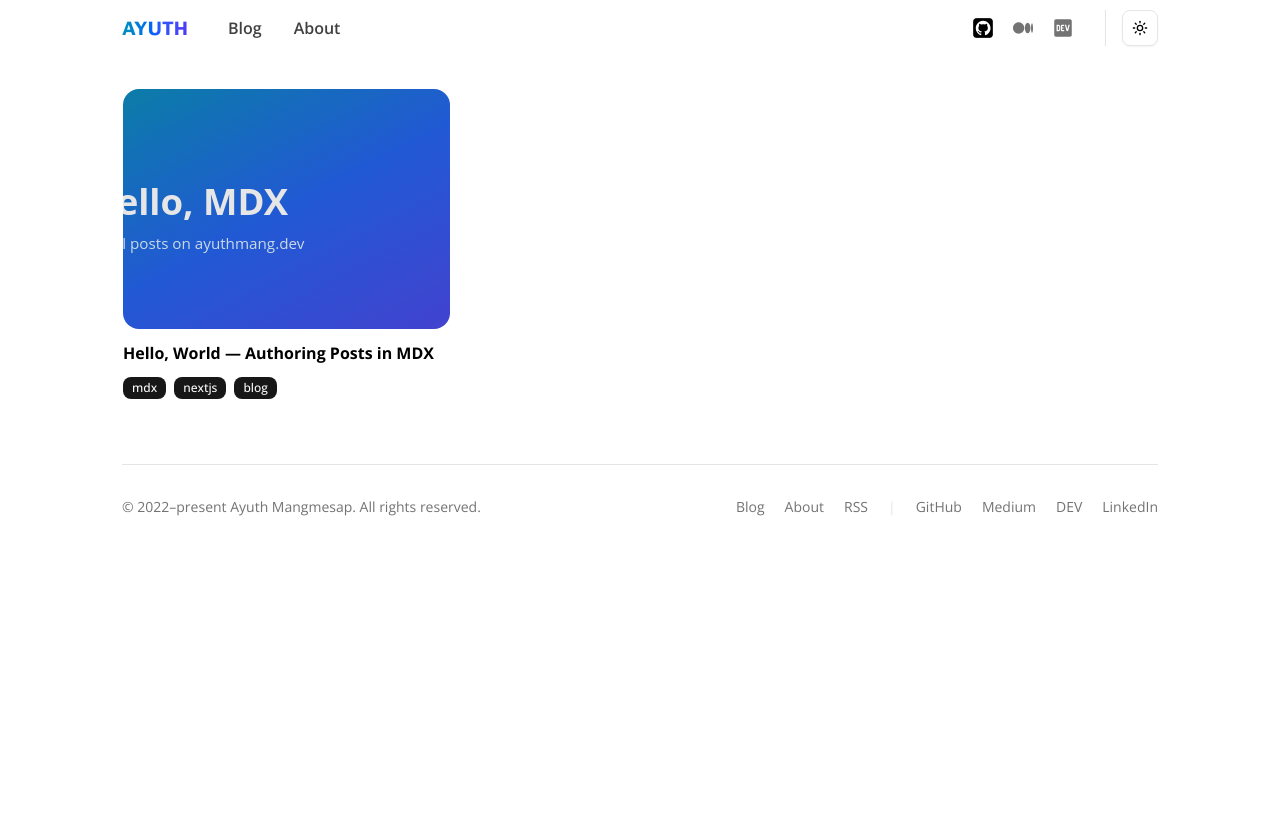
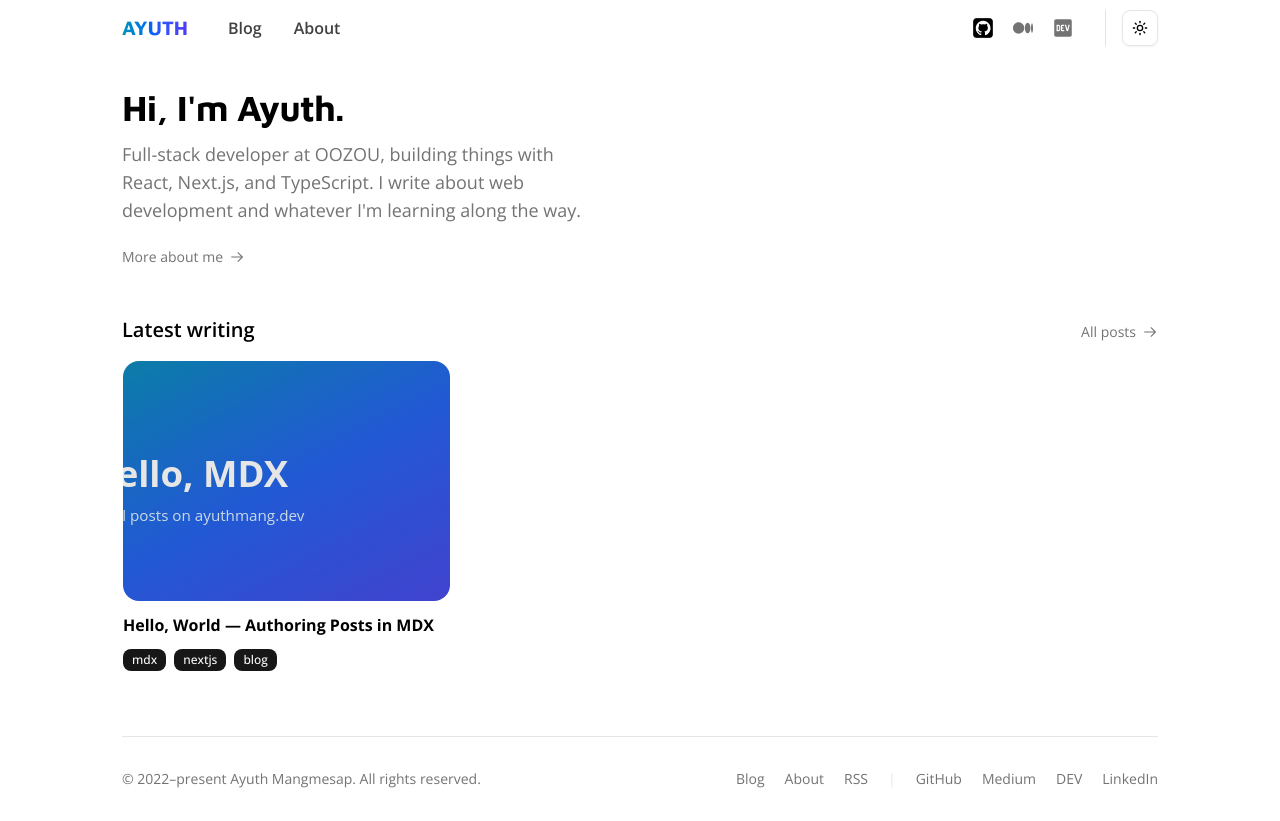
Before and after one commit to ayuthmang/ayuthmang.dev, a Next.js app: page / in a window 1280 px wide. Before the commit the page ends 800 px from the top, so only its background shows below. Built offline with nearby package versions, Linux system fonts and the light colour scheme; no server answers.

Commit message:
feat(home): add intro and latest-writing header above the article grid (#49)

```diff
--- a/src/app/page.tsx
+++ b/src/app/page.tsx
@@ -1,14 +1,20 @@
 import type { Metadata } from 'next'
-import { Suspense } from 'react'
+import Link from 'next/link'
+import { Suspense, type ReactNode } from 'react'
+import { ArrowRightIcon } from '@radix-ui/react-icons'
 import ArticleGrid from '@/components/article-grid'
 import ArticleGridSkeleton from '@/components/article-grid-skeleton'
+import { ROUTES } from '@/constants'
+
+const siteDescription =
+  'Full-stack developer at OOZOU writing about web development, TypeScript, and the things I build.'
 
 export const metadata: Metadata = {
   title: 'Ayuth Mangmesap',
-  description: 'Personal website of Ayuth Mangmesap.',
+  description: siteDescription,
   openGraph: {
     title: 'Ayuth Mangmesap',
-    description: 'Personal website of Ayuth Mangmesap.',
+    description: siteDescription,
     url: 'https://ayuthmang-dev.vercel.app',
   },
   alternates: {
@@ -16,9 +22,43 @@ export const metadata: Metadata = {
   },
 }
 
+function ArrowLink({ href, children }: { href: string; children: ReactNode }) {
+  return (
+    <Link
+      href={href}
+      className="group text-muted-foreground hover:text-foreground inline-flex items-center gap-1.5 text-sm transition-colors"
+    >
+      {children}
+      <ArrowRightIcon className="h-4 w-4 transition-transform group-hover:translate-x-0.5 motion-reduce:transition-none" />
+    </Link>
+  )
+}
+
 function HomePage() {
   return (
     <div className="my-8">
+      <section aria-labelledby="intro-heading" className="mb-10 md:mb-12">
+        <h1
+          id="intro-heading"
+          className="font-header text-3xl font-bold tracking-tight md:text-4xl"
+        >
+          Hi, I&apos;m Ayuth.
+        </h1>
+        <p className="text-muted-foreground mt-3 max-w-2xl text-lg text-balance">
+          Full-stack developer at OOZOU, building things with React, Next.js,
+          and TypeScript. I write about web development and whatever I&apos;m
+          learning along the way.
+        </p>
+        <div className="mt-5">
+          <ArrowLink href={ROUTES.ABOUT}>More about me</ArrowLink>
+        </div>
+      </section>
+
+      <div className="mb-4 flex items-baseline justify-between">
+        <h2 className="text-xl font-semibold">Latest writing</h2>
+        <ArrowLink href={ROUTES.BLOG}>All posts</ArrowLink>
+      </div>
+
       <Suspense fallback={<ArticleGridSkeleton rows={3} columns={3} />}>
         <ArticleGrid />
       </Suspense>
```
